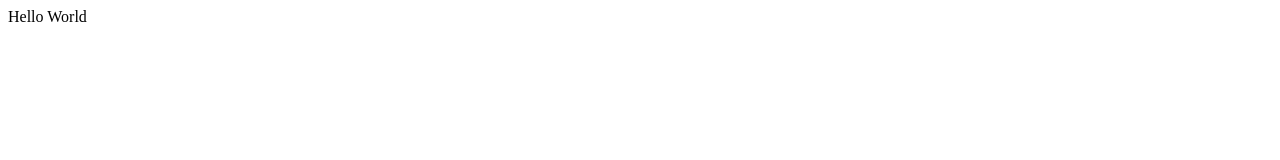
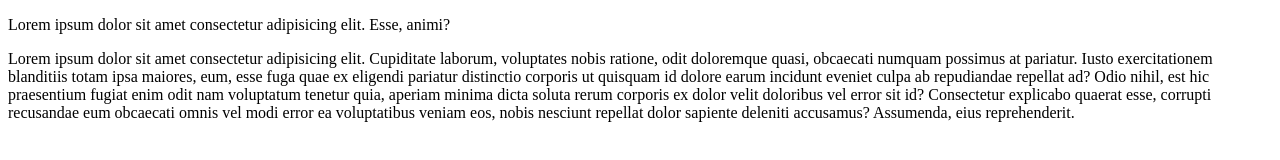
Before and after one commit to lewopxd/test01, a plain HTML site: page index.html in a window 1280 px wide. Drawn offline with Linux system fonts and the light colour scheme.

Commit message:
Agregado div contenedor

```diff
--- a/index.html
+++ b/index.html
@@ -7,7 +7,15 @@
     <title>Document</title>
 
 
-    Hello World
+    <div class="container">
+        <p>Lorem ipsum dolor sit amet consectetur adipisicing elit. Esse, animi?</p>
+
+    </div>
+
+
+  <p>Lorem ipsum dolor sit amet consectetur adipisicing elit. Cupiditate laborum, voluptates nobis ratione, odit doloremque quasi, obcaecati numquam possimus at pariatur. Iusto exercitationem blanditiis totam ipsa maiores, eum, esse fuga quae ex eligendi pariatur distinctio corporis ut quisquam id dolore earum incidunt eveniet culpa ab repudiandae repellat ad? Odio nihil, est hic praesentium fugiat enim odit nam voluptatum tenetur quia, aperiam minima dicta soluta rerum corporis ex dolor velit doloribus vel error sit id? Consectetur explicabo quaerat esse, corrupti recusandae eum obcaecati omnis vel modi error ea voluptatibus veniam eos, nobis nesciunt repellat dolor sapiente deleniti accusamus? Assumenda, eius reprehenderit.</p>
+
+
 </head>
 <body>
 
```
